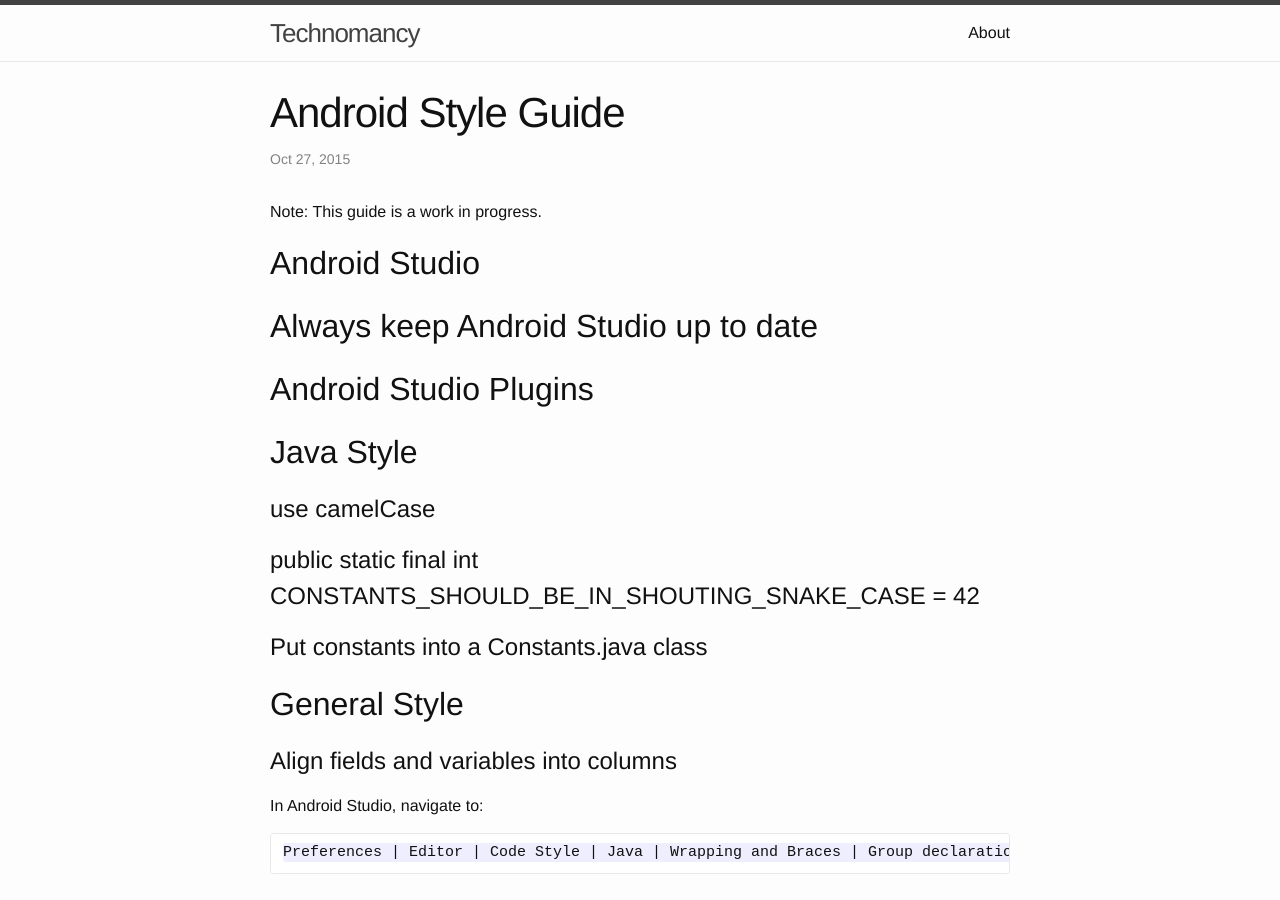
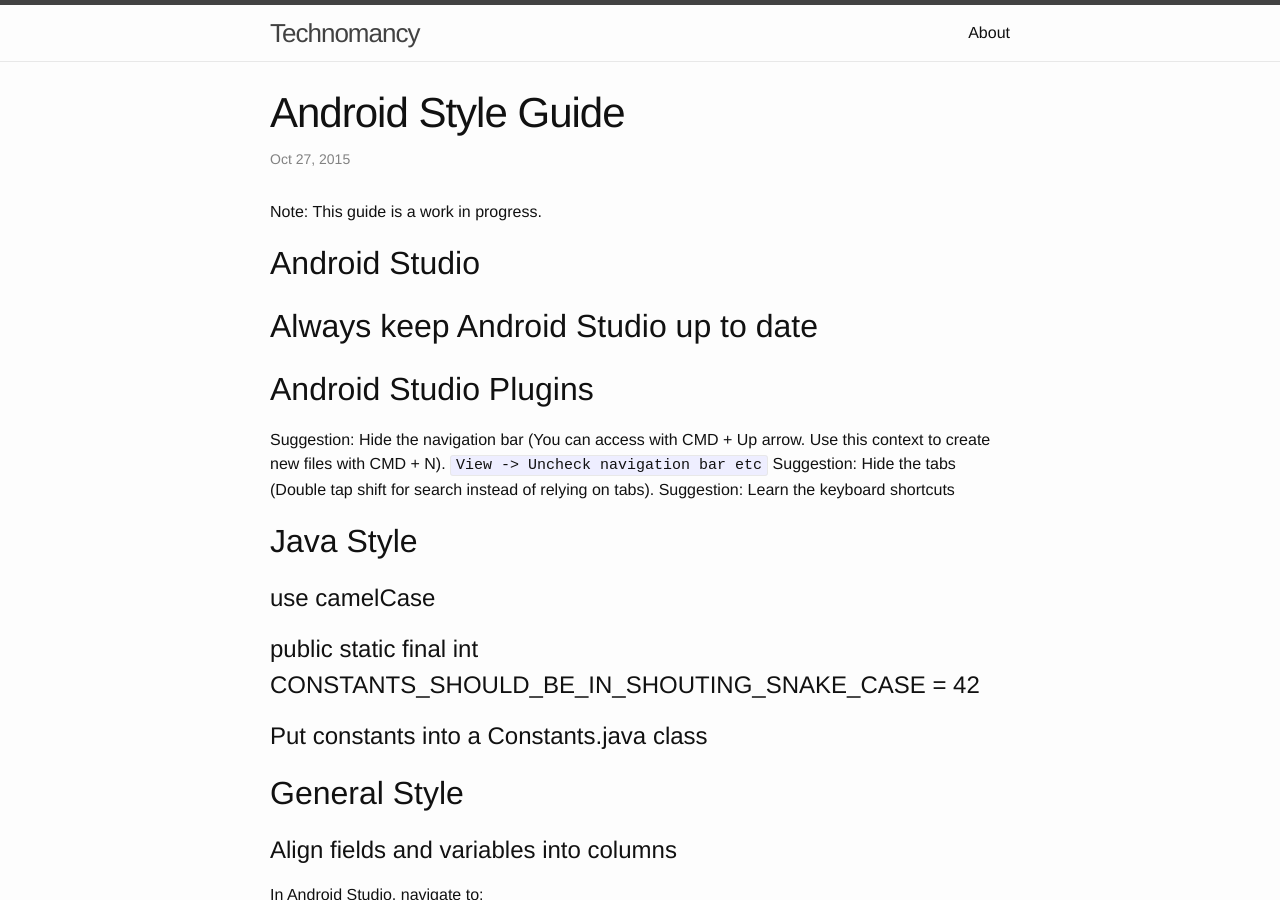
Before and after one commit to eliasbagley/eliasbagley.github.io, a Jekyll site: the page built from _posts/2015-10-27-android-style-guide.markdown, in a window 1280 px wide and 900 px high. Built offline with Jekyll 4.4.1, drawn with Linux system fonts in a browser that asks for light colours; Markdown is read by kramdown in place of the engine named in the settings; comment, search, counter and statistics services are not loaded.

Commit message:
Update style guide

```diff
--- a/_posts/2015-10-27-android-style-guide.markdown
+++ b/_posts/2015-10-27-android-style-guide.markdown
@@ -13,6 +13,10 @@ Note: This guide is a work in progress.
 ## Always keep Android Studio up to date
 
 ## Android Studio Plugins
+
+Suggestion: Hide the navigation bar (You can access with CMD + Up arrow. Use this context to create new files with CMD + N). `View -> Uncheck navigation bar etc`
+Suggestion: Hide the tabs (Double tap shift for search instead of relying on tabs).
+Suggestion: Learn the keyboard shortcuts
 
 
 ## Java Style
```
